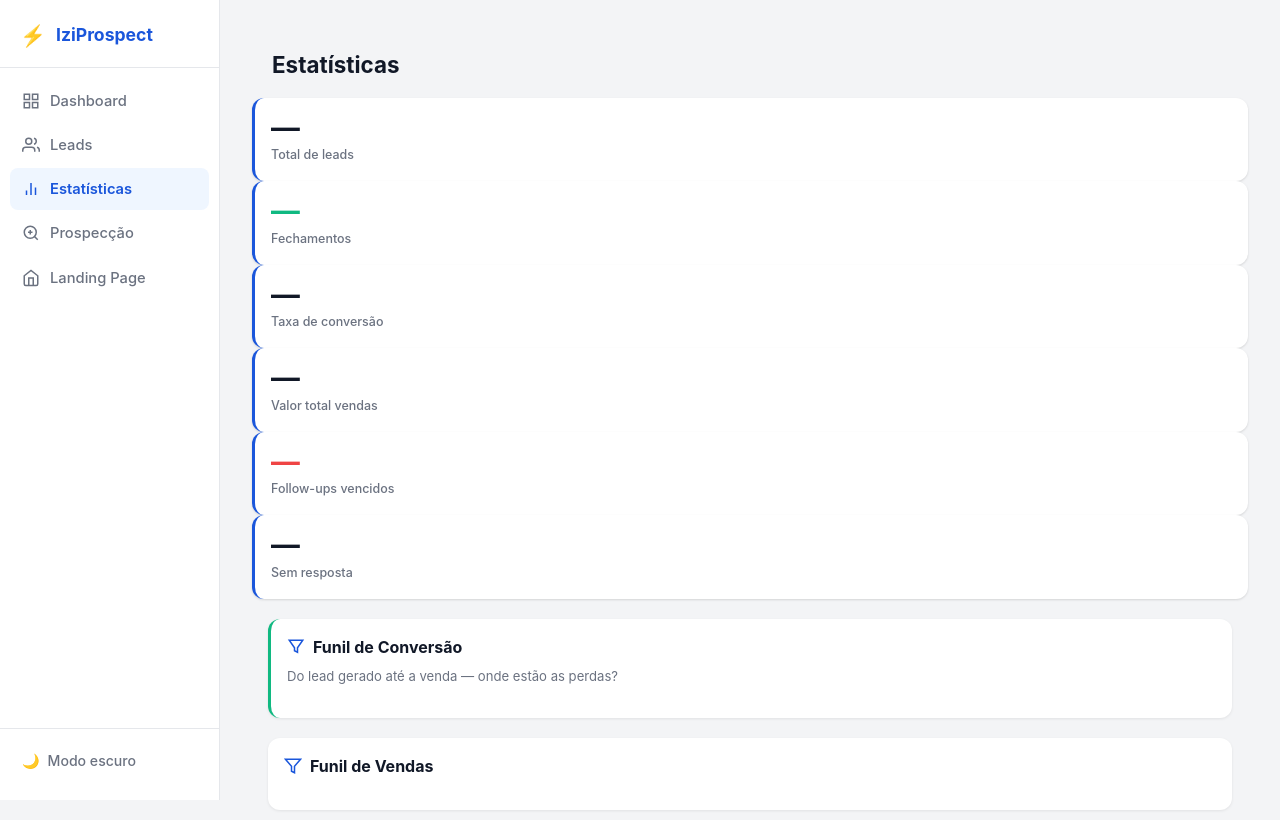
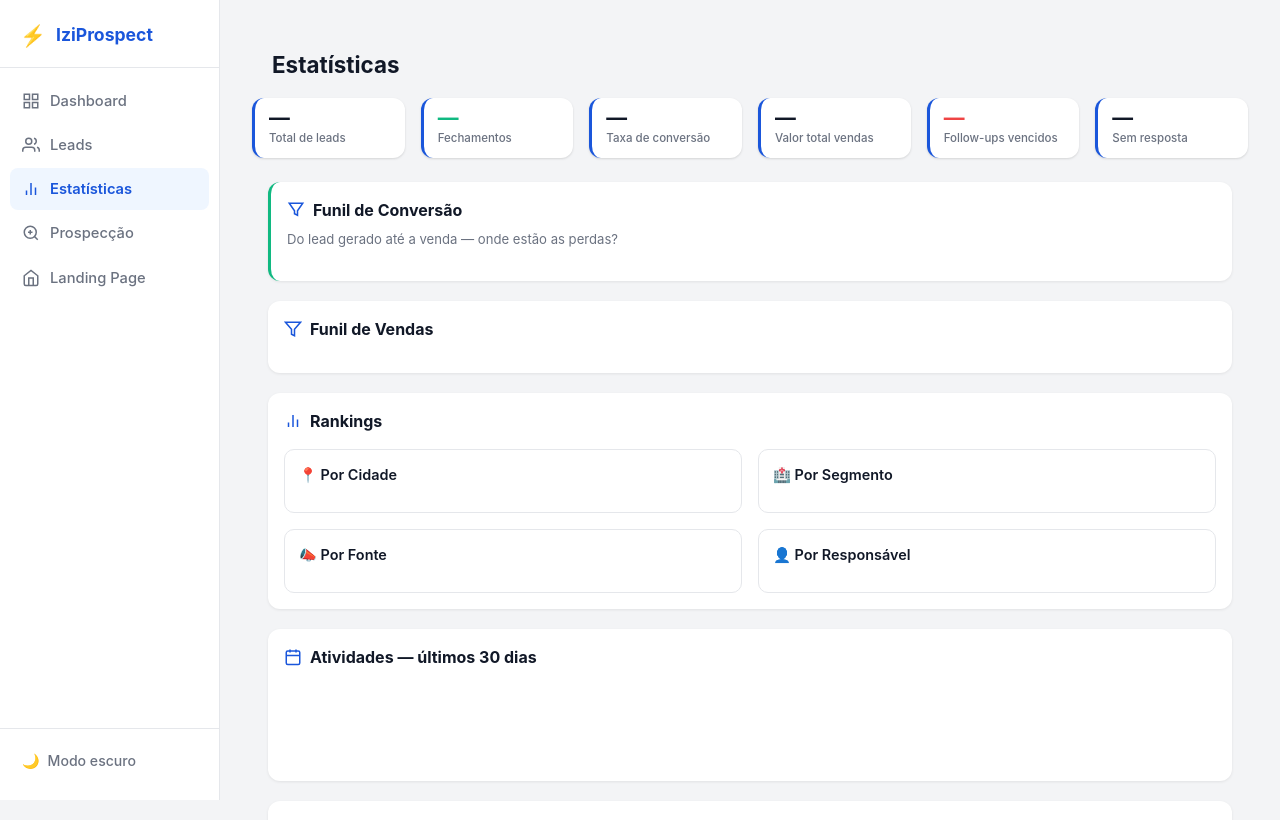
Before and after one commit to Drinhoc/iziprospect, a FastAPI app: page /estatisticas in a window 1280 px wide. Shown: the top 820 px of the page. Run offline with FastAPI, Linux system fonts and the light colour scheme; data that the repository does not hold is empty; some libraries are stand-ins or nearby versions.

Commit message:
fix(stats): fix KPI grid layout and reduce card size
- Fix class typo stats-grid → stat-grid (was causing no grid layout, all
  cards stacked full-width in a single column)
- Add stat-grid--6 variant for 6-column layout on desktop
- Compact card sizing: padding 10px 14px, value 1.3rem, label 0.72rem

https://claude.ai/code/session_0154T715L3jnK6FQEQsNQRvk

```diff
--- a/app/static/style.css
+++ b/app/static/style.css
@@ -946,6 +946,21 @@ button.badge-novo--btn:hover { background: #cffafe; color: #0e7490; }
 /* KPIs de topo — reutiliza stats-grid existente */
 .stat-value.green { color: #10b981; }
 .stat-value.red   { color: #ef4444; }
+
+/* 6-column KPI strip */
+@media (min-width: 768px) {
+  .stat-grid--6 { grid-template-columns: repeat(6, 1fr); }
+}
+.stat-grid--6 .stat-card {
+  padding: 10px 14px;
+}
+.stat-grid--6 .stat-value {
+  font-size: 1.3rem;
+  margin-bottom: 2px;
+}
+.stat-grid--6 .stat-label {
+  font-size: .72rem;
+}
 
 /* Seção genérica */
 .est-section {
--- a/app/templates/estatisticas.html
+++ b/app/templates/estatisticas.html
@@ -8,7 +8,7 @@
 </div>
 
 <!-- SEÇÃO 1: KPIs de Topo -->
-<div class="stats-grid" id="kpis-section">
+<div class="stat-grid stat-grid--6" id="kpis-section">
   <div class="stat-card">
     <div class="stat-value" id="kpi-total">—</div>
     <div class="stat-label">Total de leads</div>
```
